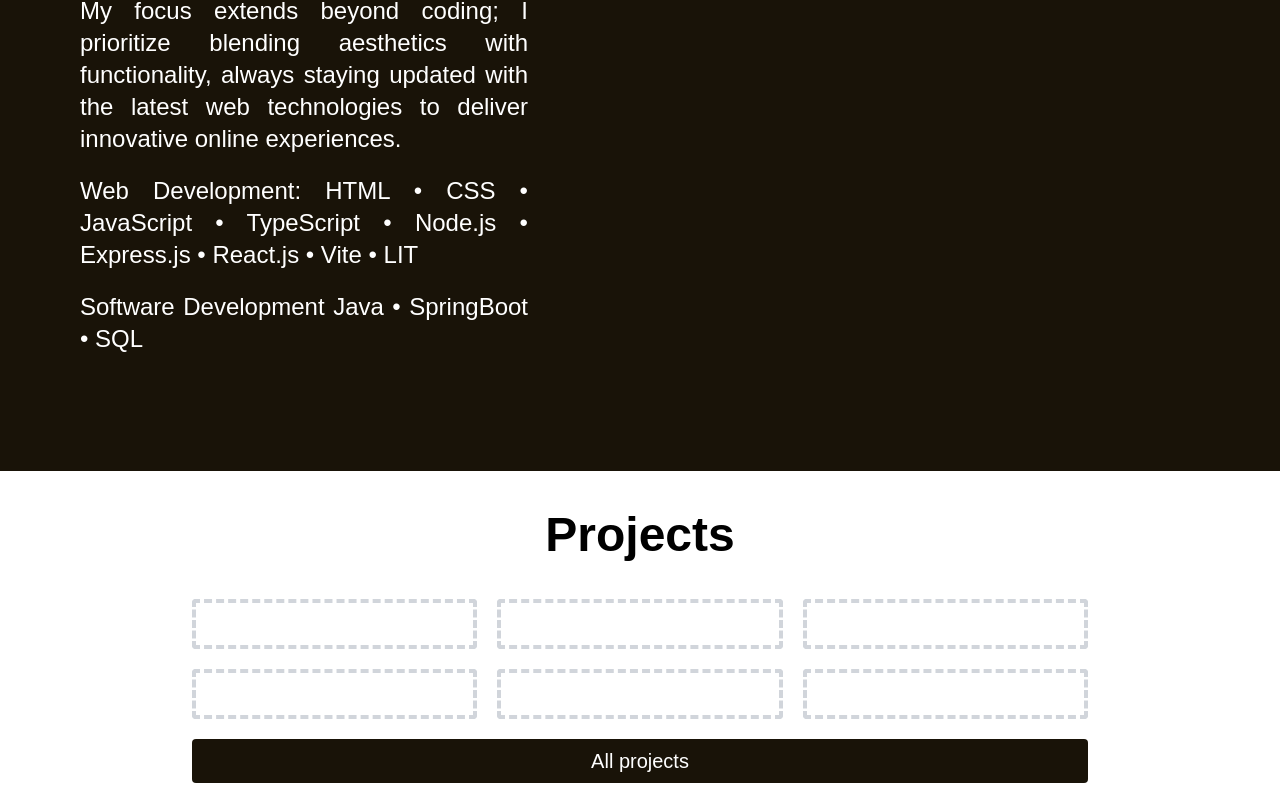
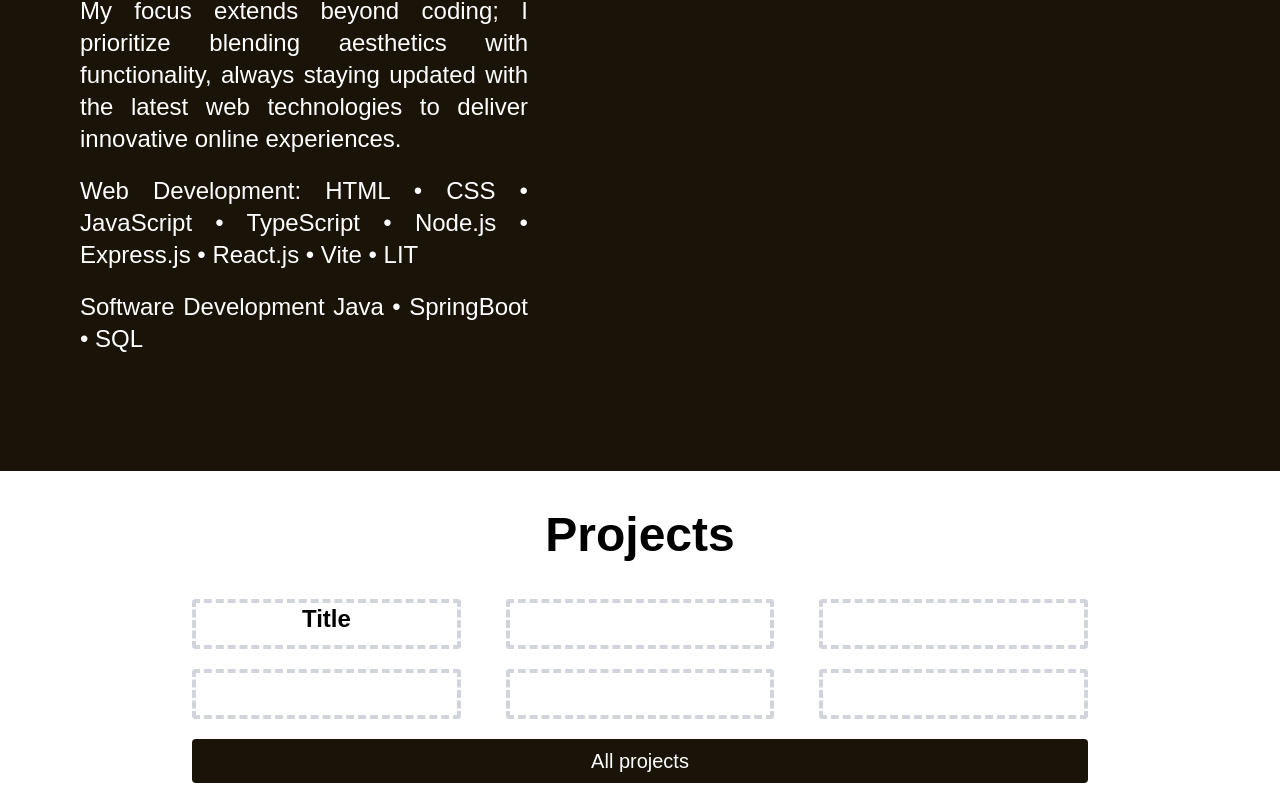
Before and after one commit to tobiasspilleman/tobiasspilleman.com, a Next.js app: page / in a window 1280 px wide. Shown: the part 1114-1917 px from the top of the page. Built offline with nearby package versions, Linux system fonts and the light colour scheme.

Commit message:
💄 Show projects on homepage

```diff
--- a/pages/index.tsx
+++ b/pages/index.tsx
@@ -4,44 +4,38 @@ import WelcomeComponent from '../components/WelcomeComponent';
 import NavigationBar from '../components/NavigationBar';
 import ProjectPreviewComponent from "../components/ProjectPreviewComponent";
 import Button from "../components/button";
+import { getProjects } from "../services/getProjects";
 
-const IndexPage = () => (
+const IndexPage = () => {
+  const projects = getProjects().slice(0, 5);
+
+  return (
     <>
       <div className="App">
         <NavigationBar />
       </div>
       <section className="home">
-          <WelcomeComponent/>
-          <AboutComponent/>
+        <WelcomeComponent />
+        <AboutComponent />
         <h2 className="text-center text-5xl font-bold my-10">Projects</h2>
-
         <div className="flex flex-row flex-wrap justify-between mx-[15%] gap-5 mb-5">
-              <div className="flex-1">
-                  <ProjectPreviewComponent/>
+          {projects.map((project, index) => (
+            <div className="flex-1 min-w-[30%] max-w-[30%]" key={index}>
+              <ProjectPreviewComponent project={project} />
             </div>
-              <div className="flex-1">
-                  <ProjectPreviewComponent/>
+          ))}
+          {projects.length < 6 && Array.from({ length: 6 - projects.length }).map((_, i) => (
+            <div className="flex-1 min-w-[30%] max-w-[30%]" key={`empty-${i}`}>
+              <ProjectPreviewComponent />
             </div>
-              <div className="flex-1">
-                  <ProjectPreviewComponent/>
-              </div>
-          </div>
-          <div className="flex flex-row flex-wrap justify-between mx-[15%] gap-5">
-              <div className="flex-1">
-                  <ProjectPreviewComponent/>
-              </div>
-              <div className="flex-1">
-                  <ProjectPreviewComponent/>
-              </div>
-              <div className="flex-1">
-                  <ProjectPreviewComponent/>
-              </div>
+          ))}
         </div>
         <div className="mx-[15%] my-5">
-              <Button text="All projects" callBackFunction={console.log}/>
+          <Button text="All projects" callBackFunction={console.log} />
         </div>
       </section>
     </>
   );
+};
 
 export default IndexPage;
--- /dev/null
+++ b/services/getProjects.ts
@@ -0,0 +1,7 @@
+// services/getProjects.ts
+import { Project } from "../interfaces/Project";
+import projectsData from "../assets/res/projects.json";
+
+export const getProjects = (): Project[] => {
+    return projectsData as Project[];
+};
```
Lines whose indentation alone changed are shown as unchanged.
